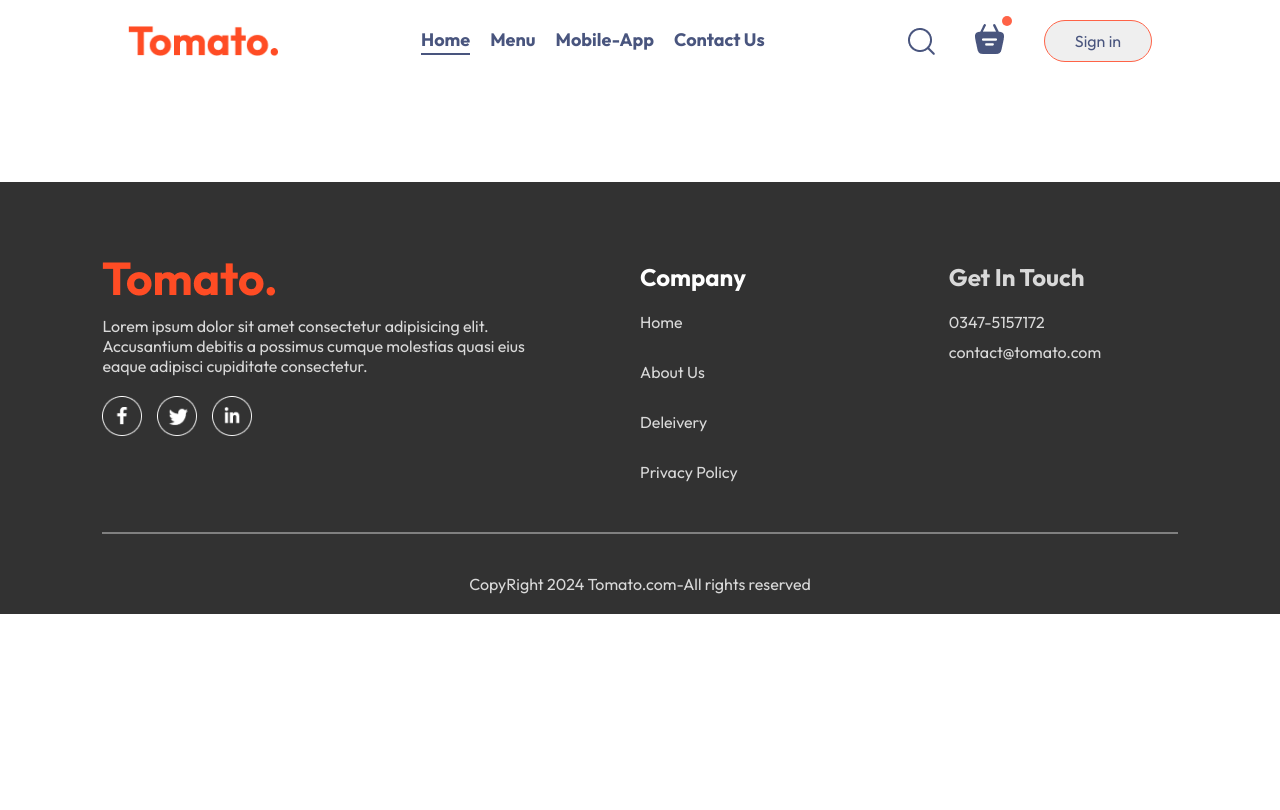
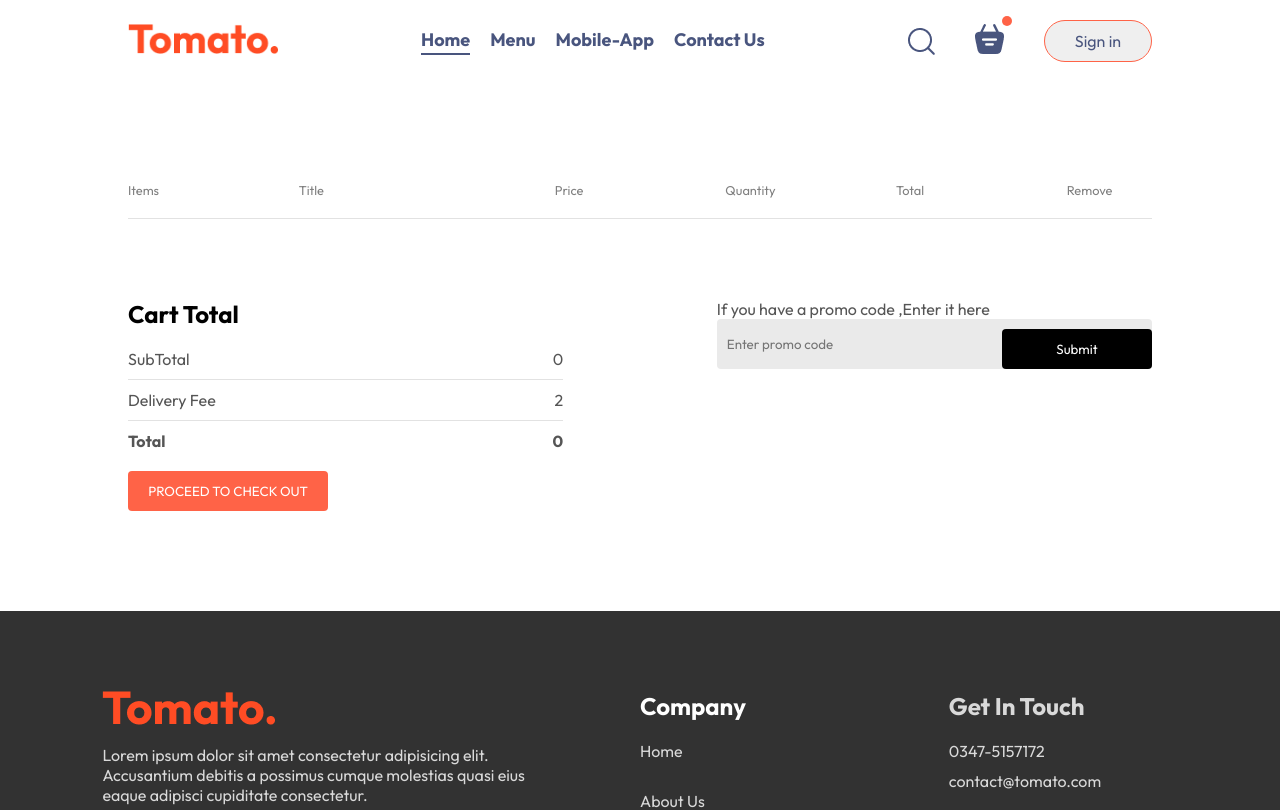
Before and after one commit to connect-aima/Food-Delivery-App, a React (Vite) app in the folder frontend/: page /cart in a window 1280 px wide. Shown: the top 810 px of the page. Built offline with nearby package versions, Linux system fonts and the light colour scheme.

Commit message:
added cart-page

```diff
--- a/frontend/src/Components/Navbar/Navbar.jsx
+++ b/frontend/src/Components/Navbar/Navbar.jsx
@@ -1,32 +1,43 @@
 import React, { useState } from 'react'
 import './Navbar.css'
 import { assets } from '../../assets/assets'
-const Navbar = ({setShowLogin}) => {
+import { Link } from 'react-router-dom'
+const Navbar = ({ setShowLogin }) => {
   const [menu, setMenu] = useState("home")
   return (
     <div className='navbar'>
+      <Link to='./'>
       <img src={assets.logo} alt="" className='logo' />
+      </Link>
       <ul className="navbar-menu">
-        <li onClick={()=>{
-          setMenu("home")
-        }} className={menu==="home"?"active":""}>Home</li>
-        <li onClick={()=>{
+        <Link to='./'>
+          <li onClick={() => {
+            setMenu("home")
+          }} className={menu === "home" ? "active" : ""}>Home</li>
+        </Link>
+        <Link>
+        <li onClick={() => {
           setMenu("menu")
-        }} className={menu==="menu"?"active":""}>Menu</li>
-        <li onClick={()=>{
+        }} className={menu === "menu" ? "active" : ""}>Menu</li>
+        </Link>
+        <Link>
+        <li onClick={() => {
           setMenu("mobile-app")
-        }} className={menu==="mobile-app"?"active":""}>Mobile-App</li>
-        <li onClick={()=>{
+        }} className={menu === "mobile-app" ? "active" : ""}>Mobile-App</li>
+        </Link>
+        <Link>
+        <li onClick={() => {
           setMenu("contact-us")
-        }} className={menu==="contact-us"?"active":""}>Contact Us</li>
+        }} className={menu === "contact-us" ? "active" : ""}>Contact Us</li>
+        </Link>
       </ul>
       <div className="navbar-right">
         <img src={assets.search_icon} alt="" />
         <div className="navbar-search-icon">
-            <img src={assets.basket_icon} alt="" />
-            <div className="dot"></div>
+          <Link to='./cart'><img src={assets.basket_icon} alt="" /></Link>
+          <div className="dot"></div>
         </div>
-        <button onClick={()=>{setShowLogin(true)}}>Sign in</button>
+        <button onClick={() => { setShowLogin(true) }}>Sign in</button>
       </div>
     </div>
   )
--- a/frontend/src/Pages/Cart/Cart.css
+++ b/frontend/src/Pages/Cart/Cart.css
@@ -0,0 +1,93 @@
+.cart{
+    margin-top: 100px;
+
+}
+.cart-items-title{
+    display: grid;
+    grid-template-columns: 1fr 1.5fr 1fr 1fr 1fr 0.5fr;
+    align-items: center;
+    color: grey;
+    font-size: max(1vw,12px);
+}
+.cart-items-item{
+    margin: 10px 0px;
+    color: black;
+}
+.cart-items-item img{
+    width: 50px;
+}
+.cart hr{
+    height: 1px;
+    background-color: #e2e2e2;
+    border: none;
+}
+.cart-items-item .cross{
+    cursor: pointer;
+    color: red;
+}
+.cart-bottom{
+    margin-top: 80px;
+    display: flex;
+    justify-content: space-between;
+    gap: max(12vw,20px);
+}
+.cart-total{
+    flex: 1;
+    display: flex;
+    flex-direction: column;
+    gap: 20px;
+}
+.cart-total-details{
+    display: flex;
+    justify-content: space-between;
+    color: #555;
+}
+.cart-total hr{
+    margin: 10px 0px;
+}
+.cart-total button{
+    border: none;
+    color: white;
+    background: tomato;
+    width: max(15vw,200px);
+    padding: 12px 0px;
+    border-radius: 4px;
+    cursor: pointer;
+}
+.cart-promoCode{
+    flex: 1;
+}
+.cart-promoCode p{
+    color: #555;
+}
+.cart-promocode-input{
+    margin-top: 10x;
+    display: flex;
+    justify-content: space-between;
+    align-items: center;
+    background-color: #eaeaea;
+    border-radius: 4px;
+}
+.cart-promocode-input input{
+    background: transparent;
+    border: none;
+    outline: none;
+    padding-left: 10px;
+}
+.cart-promocode-input button{
+    margin-top: 10px;
+    width: max(10vw,150px);
+    padding: 12px 5px;
+    background-color: black;
+    border: none;
+    color: white;
+    border-radius: 4px;
+}
+@media (max-width:750px) {
+    .cart-bottom{
+        flex-direction: column-reverse;
+    }
+    .cart-promoCode{
+        justify-content: start;
+    }
+}
--- a/frontend/src/Pages/Cart/Cart.jsx
+++ b/frontend/src/Pages/Cart/Cart.jsx
@@ -1,9 +1,74 @@
-import React from 'react'
+import React, { use, useContext } from 'react'
 import './Cart.css'
+import { StoreContext } from '../../Context/StoreContext'
 const Cart = () => {
+  const { cartItems, food_list, removeFromCart } = useContext(StoreContext);
+
   return (
-    <div>
+    <div className='cart'>
+      <div className="cart-items">
+        <div className="cart-items-title">
+          <p>Items</p>
+          <p>Title</p>
+          <p>Price</p>
+          <p>Quantity</p>
+          <p>Total</p>
+          <p>Remove</p>
+        </div>
+        <br />
+        <hr />
+        {food_list.map((item, index) => {
+          if (cartItems[item._id] > 0) {
+            return (
+              <div>
+                <div className='cart-items-title cart-items-item'>
+                  <img src={item.image} alt="" />
+                  <p>{item.name}</p>
+                  <p>${item.price}</p>
+                  <p>{cartItems[item._id]}</p>
+                  <p>${item.price * cartItems[item._id]}</p>
+                  <p onClick={()=>{
+                    removeFromCart(item._id)
+                  }} className='cross'>x</p>
+                </div>
+                <hr />
+              </div>
 
+            )
+          }
+        })}
+      </div>
+      <div className="cart-bottom">
+        <div className="cart-total">
+          <h2>Cart Total</h2>
+          <div>
+            <div className="cart-total-details">
+              <p>SubTotal</p>
+              <p>{0}</p>
+            </div>
+            <hr />
+            <div className="cart-total-details">
+              <p>Delivery Fee</p>
+              <p>{2}</p>
+            </div>
+            <hr />
+            <div className="cart-total-details">
+              <b>Total</b>
+              <b>{0}</b>
+            </div>
+          </div>
+            <button>PROCEED TO CHECK OUT</button>
+        </div>
+        <div className="cart-promoCode">
+          <div>
+            <p>If you have a promo code ,Enter it here</p>
+            <div className="cart-promocode-input">
+              <input type="text" placeholder='Enter promo code' />
+              <button>Submit</button>
+            </div>
+          </div>
+        </div>
+      </div>
     </div>
   )
 }
```
